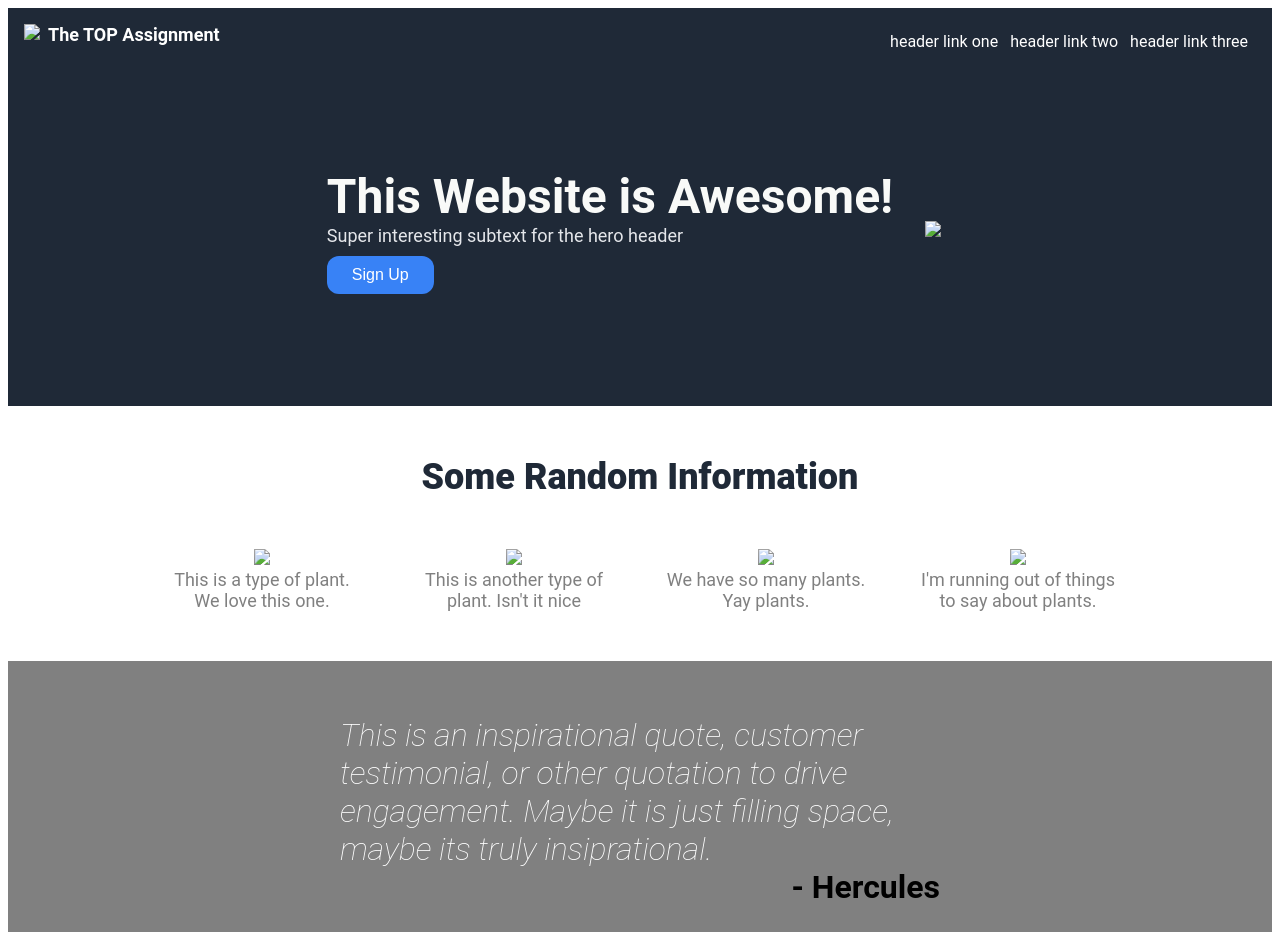
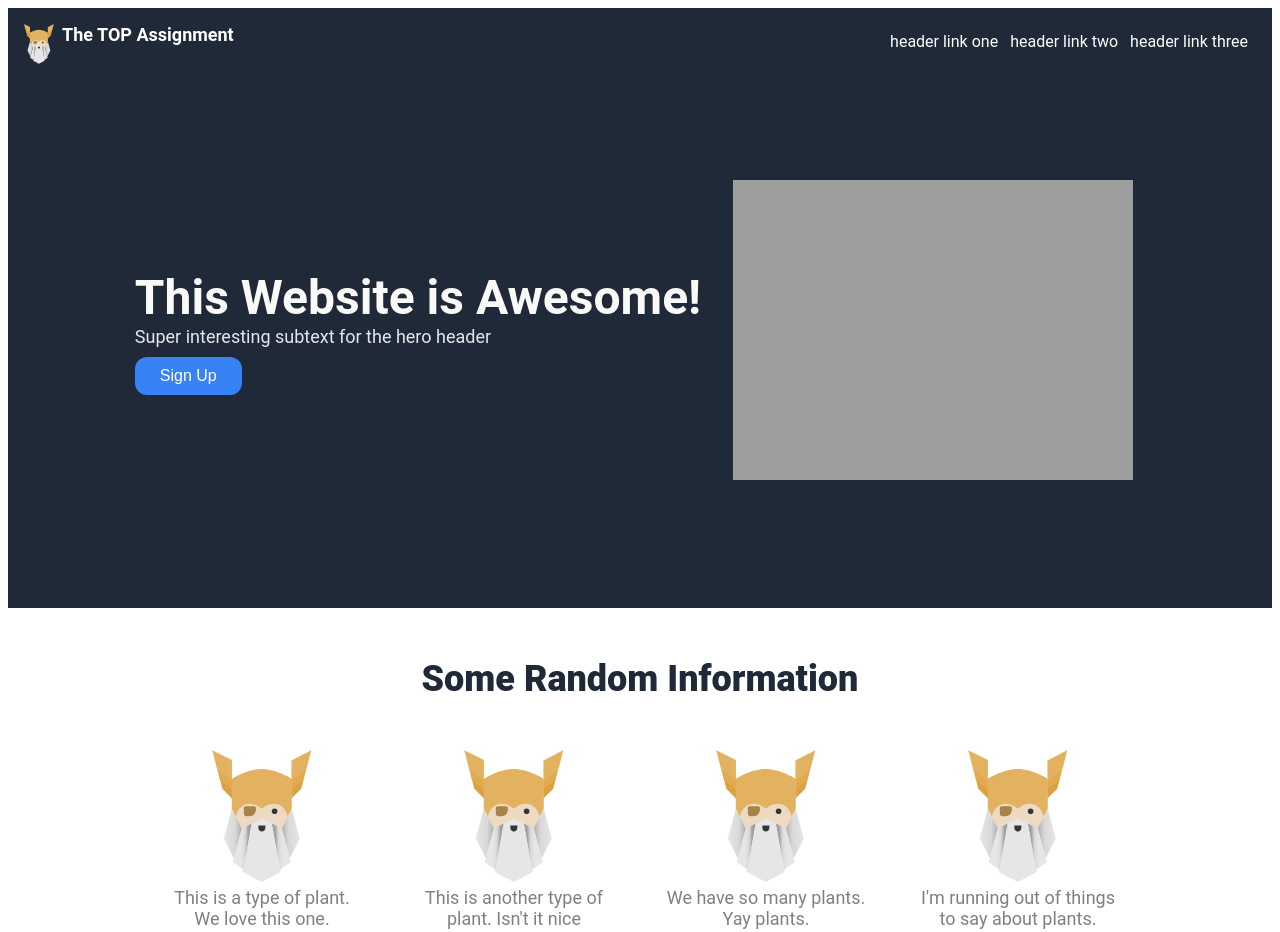
Before and after one commit to mattzarella/TOP-Landing-Page, a plain HTML site: page index.html in a window 1280 px wide. Shown: the top 932 px of the page. Drawn offline with Linux system fonts and the light colour scheme; the site is published under a folder, as on GitHub Pages, so addresses that start at the root find nothing.

Commit message:
updating image links

```diff
--- a/index.html
+++ b/index.html
@@ -11,7 +11,7 @@
     <div class="hero">
         <div class="header">
             <div class="header_logo">
-                    <img src="/images/odin-logo.svg" height=40px;/>
+                    <img src="images/odin-logo.svg" height=40px;/>
                     <h1>The TOP Assignment</h1>
             </div>
             <div class="right_links">
@@ -30,7 +30,7 @@
                 <button class="signup">Sign Up</button>
             </div>
             <div class="content_image">
-                <img src="/images/sheep landscape.PNG" width=400px/>
+                <img src="images/sheep landscape.PNG" width=400px/>
             </div>
         </div>
     </div>
@@ -38,19 +38,19 @@
         <div class="title">Some Random Information</div>
         <div class="information_container">
         <div class="info">
-            <img src="/images/odin-logo.svg" width=100px;/>
+            <img src="images/odin-logo.svg" width=100px;/>
             <div class="text">This is a type of plant. We love this one.</div>
           </div>
           <div class="info">
-            <img src="/images/odin-logo.svg" width=100px;/>
+            <img src="images/odin-logo.svg" width=100px;/>
             <div class="text">This is another type of plant. Isn't it nice</div>
           </div>
           <div class="info">
-            <img src="/images/odin-logo.svg" width=100px;/>
+            <img src="images/odin-logo.svg" width=100px;/>
             <div class="text">We have so many plants. Yay plants.</div>
           </div>
           <div class="info">
-            <img src="/images/odin-logo.svg" width=100px;/>
+            <img src="images/odin-logo.svg" width=100px;/>
             <div class="text">I'm running out of things to say about plants.</div>
           </div>
     </div>
```
Also changed, not shown: helloworld.txt (deleted).
